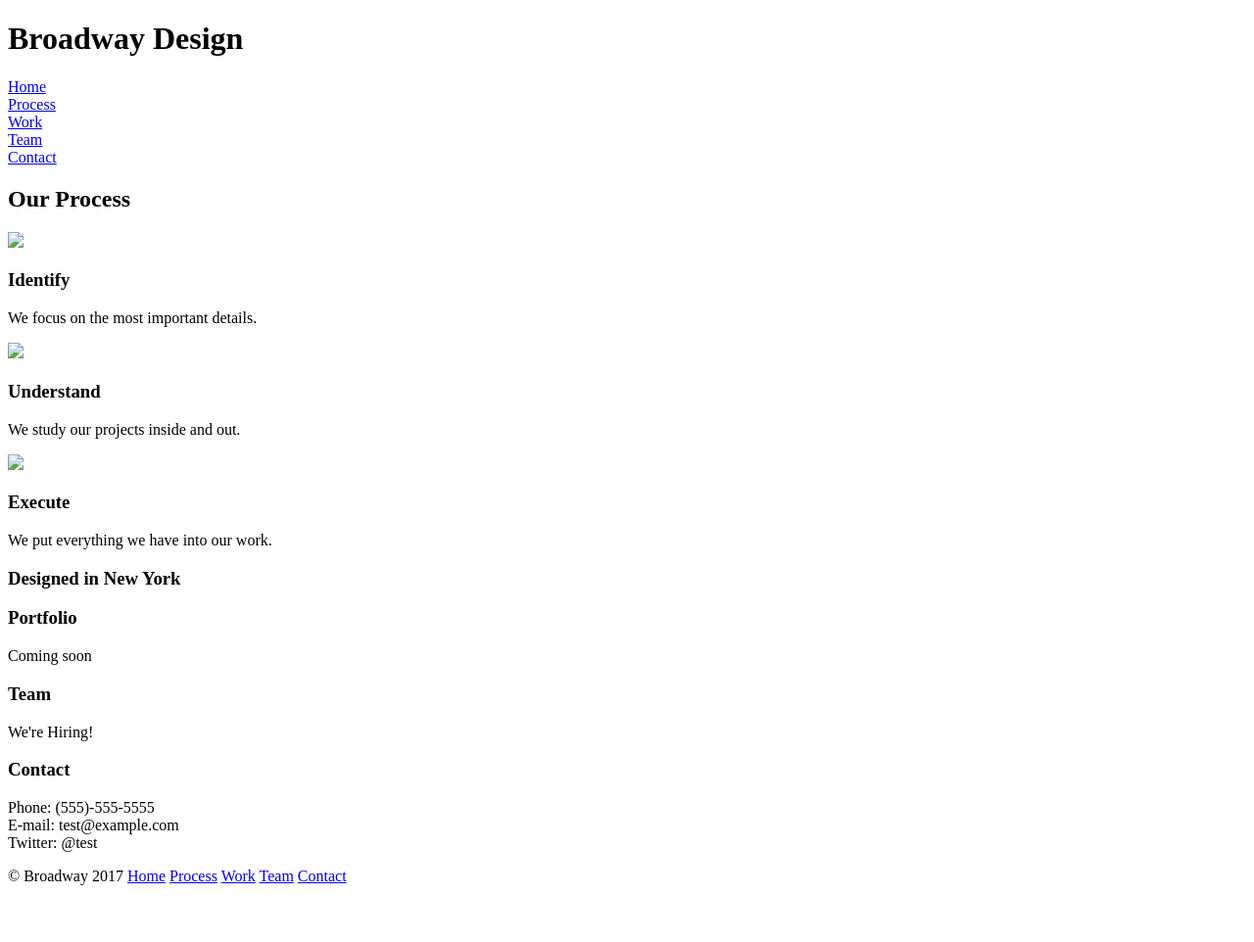
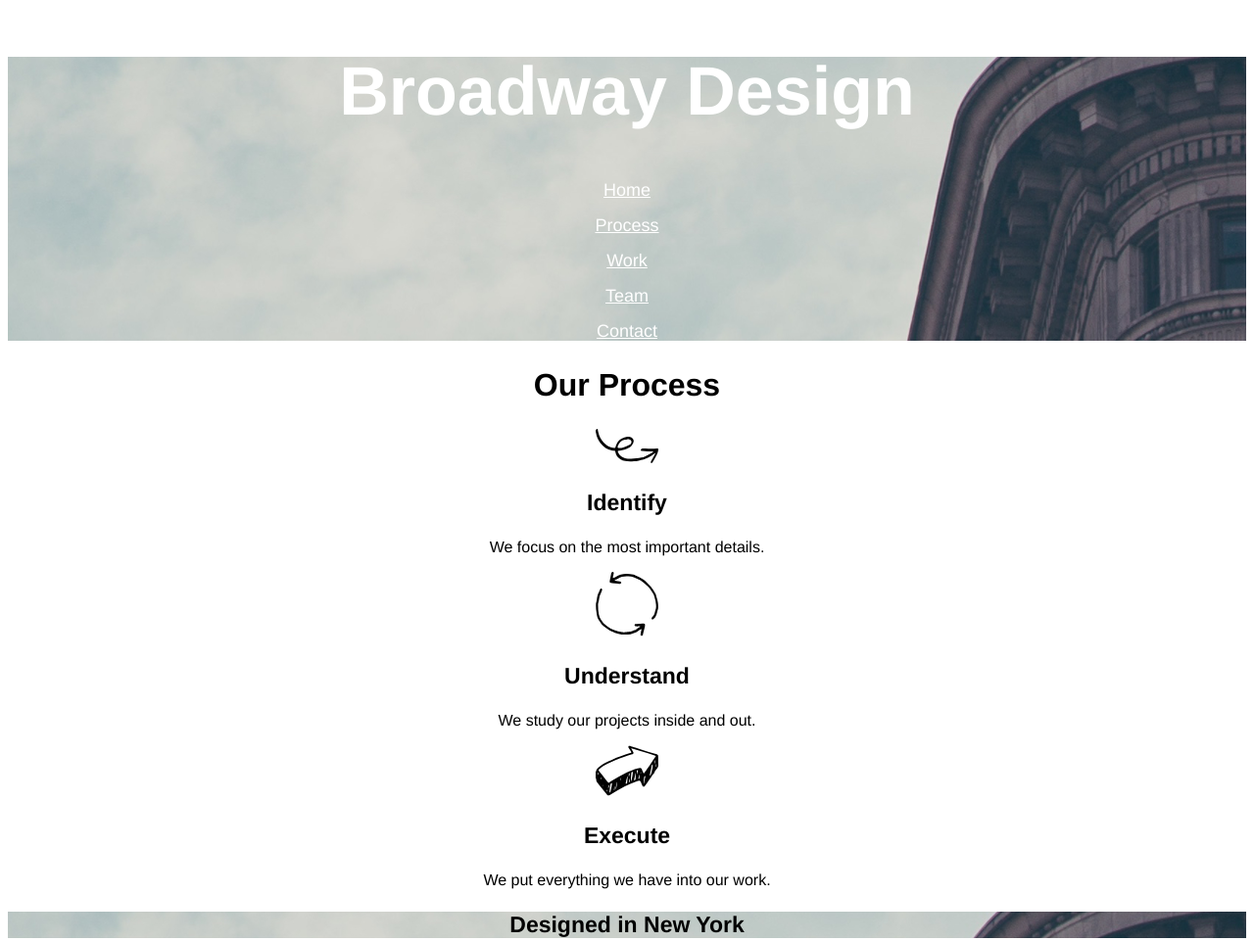
Before and after one commit to diguinhothebest/broadway, a plain HTML site: page index.html in a window 1280 px wide. Shown: the top 962 px of the page at 98% size. Before the commit the page ends 912 px from the top, so only its background shows below. Drawn offline with Linux system fonts and the light colour scheme.

Commit message:
page was done and pictures were add

```diff
--- a/index.html
+++ b/index.html
@@ -6,12 +6,15 @@
 <link href="resources/images/logo.jpg" type="img/jpg" rel="icon">
 </head>
 <body>
+  <nav>
   <h1>Broadway Design</h1>
-    <a class="home" href="#">Home</a></br>
-    <a class="process" href="#">Process</a></br>
-    <a class="work" href="#">Work</a></br>
-    <a class="team" href="#">Team</a></br>
+    <a class="home" href="#">Home</a></br></br>
+    <a class="process" href="#">Process</a></br></br>
+    <a class="work" href="#">Work</a></br></br>
+    <a class="team" href="#">Team</a></br></br>
     <a class="contact" href="#">Contact</a></br>
+    </a>
+  </nav>
   <h2>Our Process</h2>
   <img src="resources/images/identify.svg">
   <h3>Identify</h3>
@@ -29,7 +32,7 @@
     We put everything we have into our work.
   </p>
   <!--Below on line 32 is the subtitle-->
-  <h3>Designed in New York</h3>
+  <h3 id="subtitle">Designed in New York</h3>
   <h3>Portfolio</h3>
   <p>
     Coming soon
@@ -41,17 +44,21 @@
   <!--Contact Information Below-->
   <h3>Contact</h3>
   <p>
-    Phone: (555)-555-5555</br>
-    E-mail: test@example.com</br>
+    Phone: (555)-555-5555</br></br>
+    E-mail: test@example.com</br></br>
     Twitter: @test</br>
   <p>
   <!--Footer and copyrights logo-->
-  <footer>
+  <p id="foot">
     © Broadway 2017
     <a class="home" href="#">Home</a>
-    <a class="process" href="#">Process</a>
+    <a class="about" href="#">About</a>
     <a class="work" href="#">Work</a>
     <a class="team" href="#">Team</a>
     <a class="contact" href="#">Contact</a>
+    </a>
+
+  </p>
+
 </body>
 </html>
--- a/resources/css/style.css
+++ b/resources/css/style.css
@@ -0,0 +1,52 @@
+*{
+  font-family: Helvetica;
+  text-align: center;
+}
+nav{
+  background-image: url(../images/building1.png);
+  background-position: left top;
+  background-repeat: no-repeat;
+}
+h1{
+  font-family: Helvetica;
+  font-size: 70px;
+  font-weight: bold;
+  color: white;
+  line-height: 1;
+}
+a{
+  font-family: Helvetica;
+  font-size: 18px;
+  color: white;
+  line-height: 0.8;
+}
+#subtitle{
+  font-family: Helvetica;
+  font-size: 23px;
+  font-weight: bold;
+  background-image: url(../images/building1.png);
+  background-position:left top;
+}
+h2{
+  font-family: Helvetica;
+  font-size: 32px;
+  font-weight: bold;
+}
+h3{
+  font-family: Helvetica;
+  font-size: 23px;
+  font-weight: bold;
+  background-blend-mode: normal;
+}
+p{
+ font-family: Helvetica
+ font-size: 14px;
+ background-blend-mode: normal;
+}
+#foot{
+  font-family: Helvetica;
+  font-size: 11px;
+  color: white;
+  background-color: dimgray;
+  text-align: left;
+}
```
Also changed, not shown: resources/images/building1.png (added), resources/images/execute.svg (added), resources/images/identify.svg (added), resources/images/understand.svg (added), 5 other files.
